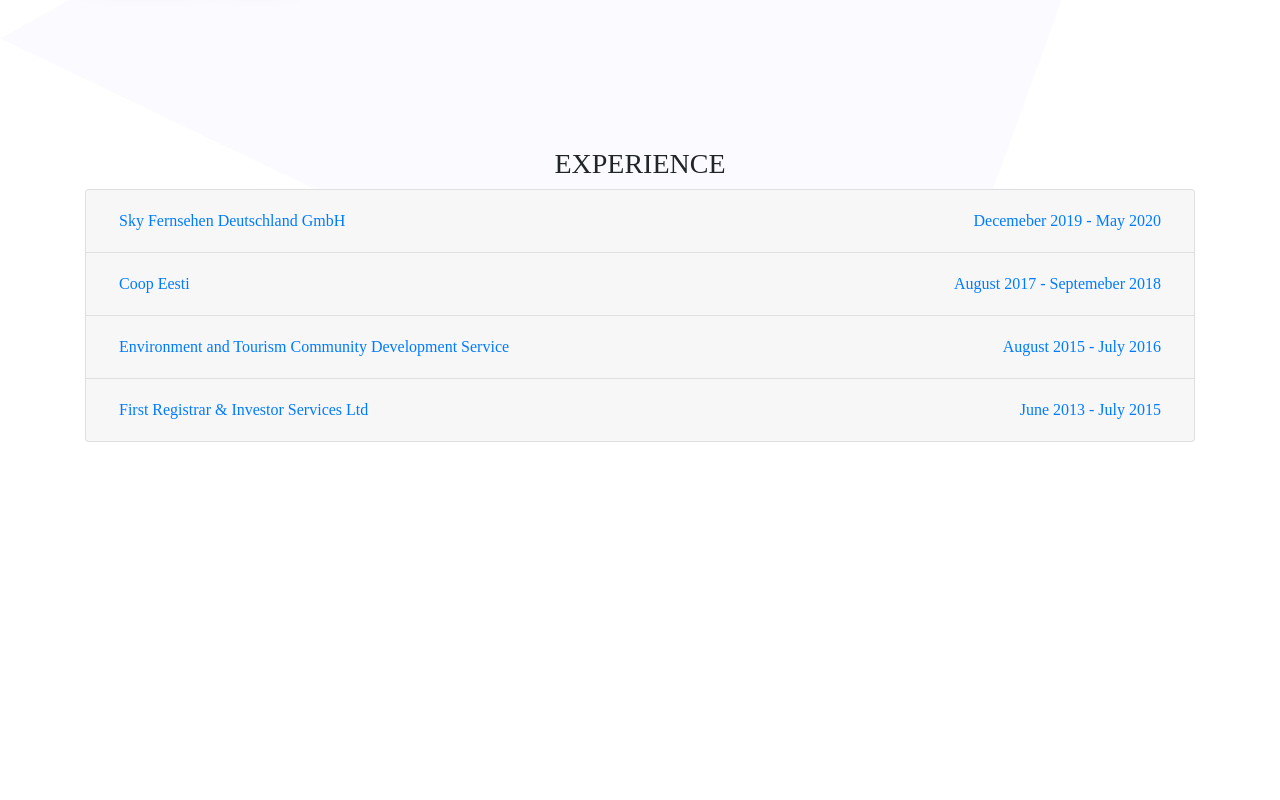
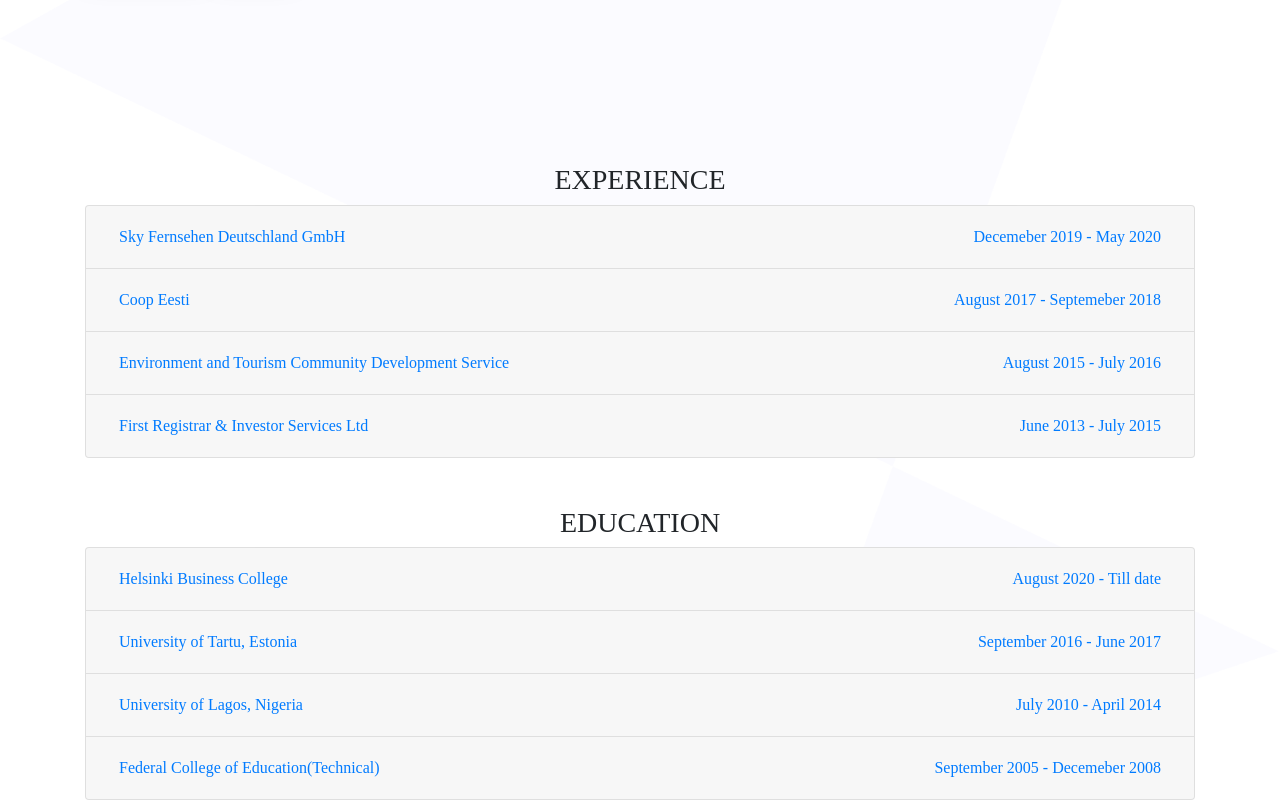
Before and after one commit to IbraheemLanre/Interactive_CV, a plain HTML site: page index.html in a window 1280 px wide. Shown: the part 695-1495 px from the top of the page. Before the commit the page ends 1137 px from the top, so only its background shows below. Drawn offline with nearby package versions, Linux system fonts and the light colour scheme; a web font is replaced by a local one.

Commit message:
added education section

```diff
--- a/css/style.css
+++ b/css/style.css
@@ -104,17 +104,17 @@ button a:hover {
   color: var(--light-color);
 }
 
-/* Experience style */
-#experience {
-  margin-top: 2rem;
+/* Experience & style */
+.base {
+  margin-top: 3rem;
 }
 
-#experience h3 {
+.base h3 {
   text-align: center;
   text-transform: uppercase;
 }
 
-#experience button {
+.base button {
   display: flex;
   justify-content: space-between;
 }
--- a/index.html
+++ b/index.html
@@ -141,7 +141,7 @@
                 ></a>
                 <a
                   target="_blank"
-                  href="//instagram.com/ibraheemwaju/om/IbraheemLanre"
+                  href="//instagram.com/ibraheemwaju"
                   class="social-link"
                   ><i class="fab fa-instagram-square"></i
                 ></a>
@@ -175,13 +175,12 @@
       <!-- Hero banner Ends Here -->
 
       <!-- Experience Starts -->
-      <section id="experience">
+      <section id="experience" class="base">
         <div class="container">
           <div class="row">
             <div class="col-12">
               <h3>Experience</h3>
             </div>
-            <!-- <div class="col">2 of 2</div> -->
           </div>
           <div class="accordion" id="companies">
             <div class="card">
@@ -350,6 +349,145 @@
           </div>
         </div>
       </section>
+      <!-- Experience Ends Here -->
+
+      <!--Education Starts -->
+      <section id="education" class="base">
+        <div class="container">
+          <div class="row">
+            <div class="col-12">
+              <h3>Education</h3>
+            </div>
+          </div>
+          <div class="accordion" id="schools">
+            <div class="card">
+              <div class="card-header" id="schoolOne">
+                <h2 class="mb-0">
+                  <button
+                    class="btn btn-link btn-block text-left"
+                    type="button"
+                    data-toggle="collapse"
+                    data-target="#exp-collapseOne"
+                    aria-expanded="true"
+                    aria-controls="exp-collapseOne"
+                  >
+                    Helsinki Business College
+                    <span> August 2020 - Till date</span>
+                  </button>
+                </h2>
+              </div>
+
+              <div
+                id="exp-collapseOne"
+                class="collapse"
+                aria-labelledby="headingOne"
+                data-parent="#schools"
+              >
+                <div class="card-body">
+                  <h6>
+                    <strong
+                      >Full Stack Web Developer <i>(React and Node)</i></strong
+                    >
+                  </h6>
+                </div>
+              </div>
+            </div>
+            <div class="card">
+              <div class="card-header" id="schoolTwo">
+                <h2 class="mb-0">
+                  <button
+                    class="btn btn-link btn-block text-left"
+                    type="button"
+                    data-toggle="collapse"
+                    data-target="#exp-collapseTwo"
+                    aria-expanded="false"
+                    aria-controls="schoolTwo"
+                  >
+                    University of Tartu, Estonia
+                    <span> September 2016 - June 2017</span>
+                  </button>
+                </h2>
+              </div>
+
+              <div
+                id="exp-collapseTwo"
+                class="collapse"
+                aria-labelledby="headingTwo"
+                data-parent="#schools"
+              >
+                <div class="card-body">
+                  <h6>
+                    <strong>Msc <i>(Financial Mathematics)</i></strong>
+                  </h6>
+                </div>
+              </div>
+            </div>
+            <div class="card">
+              <div class="card-header" id="schoolThree">
+                <h2 class="mb-0">
+                  <button
+                    class="btn btn-link btn-block text-left"
+                    type="button"
+                    data-toggle="collapse"
+                    data-target="#exp-collapseThree"
+                    aria-expanded="false"
+                    aria-controls="schoolThree"
+                  >
+                    University of Lagos, Nigeria
+                    <span>July 2010 - April 2014</span>
+                  </button>
+                </h2>
+              </div>
+
+              <div
+                id="exp-collapseThree"
+                class="collapse"
+                aria-labelledby="headingThree"
+                data-parent="#schools"
+              >
+                <div class="card-body">
+                  <h6>
+                    <strong>BSc <i>Mathematics</i></strong>
+                  </h6>
+                </div>
+              </div>
+            </div>
+            <div class="card">
+              <div class="card-header" id="schoolFour">
+                <h2 class="mb-0">
+                  <button
+                    class="btn btn-link btn-block text-left"
+                    type="button"
+                    data-toggle="collapse"
+                    data-target="#exp-collapseFour"
+                    aria-expanded="false"
+                    aria-controls="collapseFour"
+                  >
+                    Federal College of Education(Technical)
+                    <span>September 2005 - Decemeber 2008</span>
+                  </button>
+                </h2>
+              </div>
+
+              <div
+                id="exp-collapseFour"
+                class="collapse"
+                aria-labelledby="headingFour"
+                data-parent="#schools"
+              >
+                <div class="card-body">
+                  <h6>
+                    <strong>NCE<i>(Computer Science/Mathematics<)</i></strong>
+                  </h6>
+                </div>
+              </div>
+            </div>
+          </div>
+        </div>
+      </section>
+      <!--Education Ends Here -->
+
+
     </main>
     <!-- Main Area Ends Here -->
 
```
